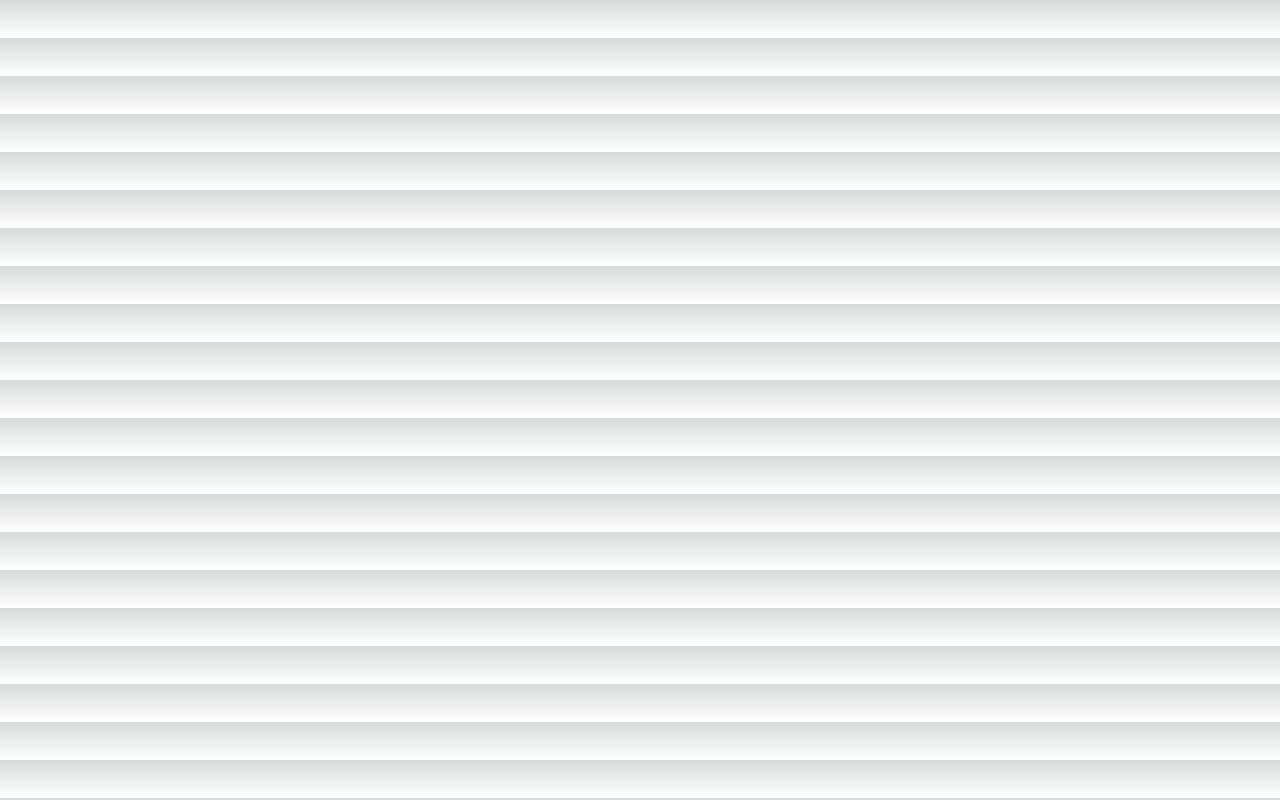
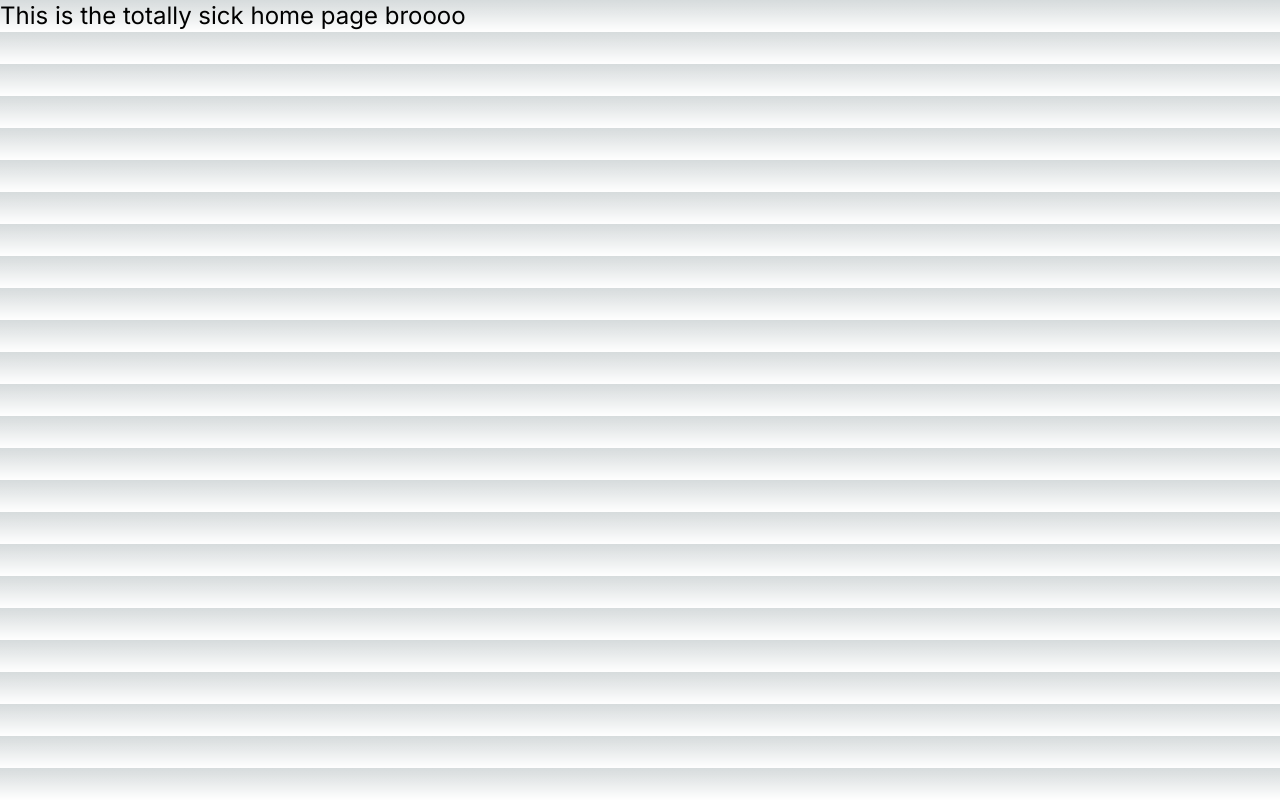
Before and after one commit to jcpr765/book-tracker, a Next.js app: page / in a window 1280 px wide. Built offline with nearby package versions, Linux system fonts and the light colour scheme.

Commit message:
no marquee for now :(

```diff
--- a/app/page.tsx
+++ b/app/page.tsx
@@ -1,7 +1,5 @@
 const Home = () => (
-  <marquee className="text-2xl">
-    This is the totally sick home page broooo
-  </marquee>
+  <div className="text-2xl">This is the totally sick home page broooo</div>
 );
 
 export default Home;
```
